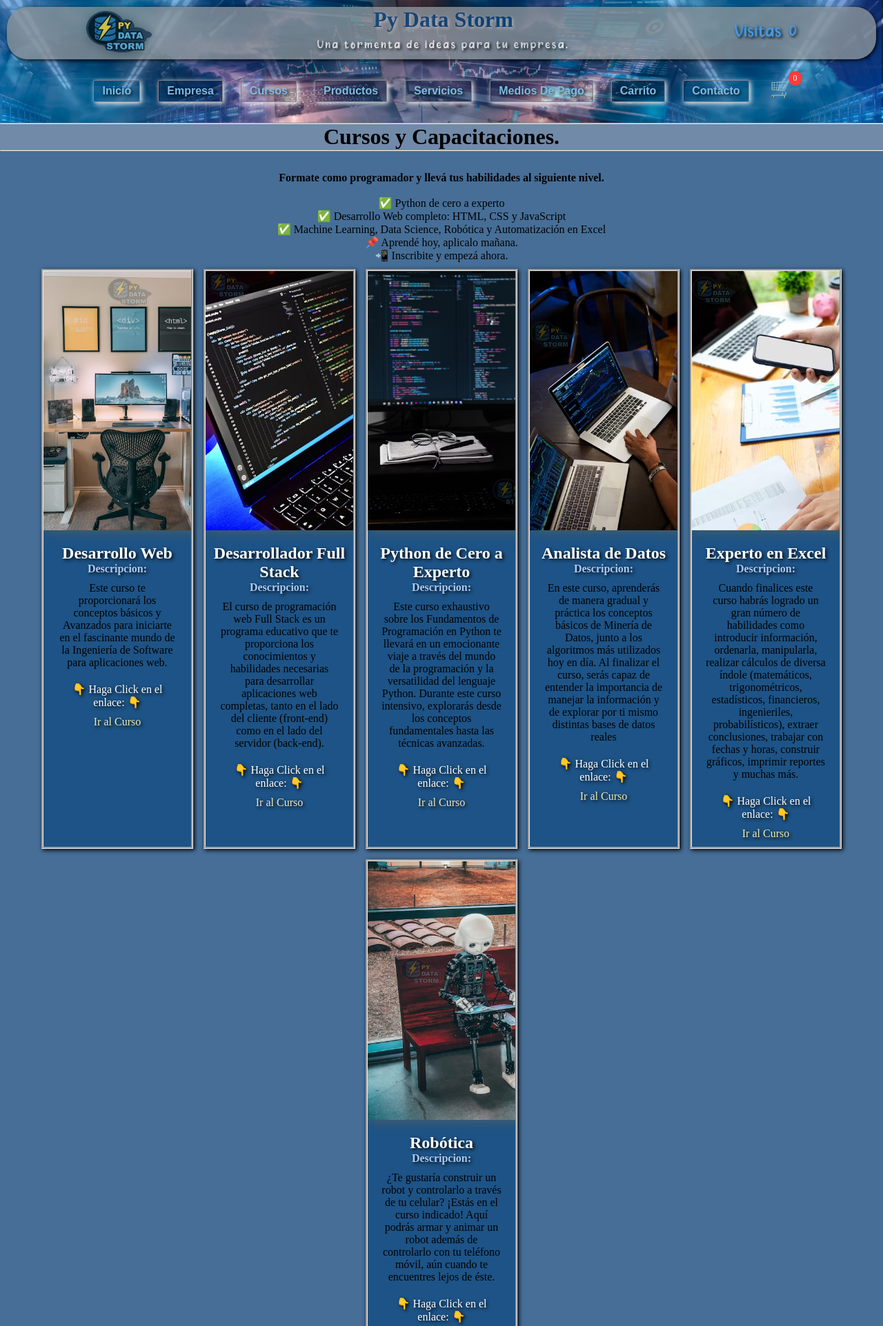
After one commit to FedericoESantos/pydatastorm, a Flask app: page /cursos in a window 1280 px wide. The commit adds this page. Shown: the top 1923 px of the page at 69% size. Run offline with Flask 3, Linux system fonts and the light colour scheme.

Commit message:
agregando cursos

```diff
--- a/app.py
+++ b/app.py
@@ -102,6 +102,10 @@ def inicio():
 @app.route('/empresa')
 def empresa():
     return render_template('empresa.html', title=titulo)
+
+@app.route('/cursos')
+def cursos():
+    return render_template('cursos.html', title=titulo)
 
 # *****************************************************************
 # ****** RUTAS DE DETALLES SOBRE LOS PRODUCTOS Y SERVICIOS ********
@@ -554,5 +558,6 @@ if __name__ == '__main__':
             print(f"Error creando tablas: {e}")
 
     # 🚀 Levanta la app en el puerto que Render espera
-    port = int(os.environ.get('PORT', 5000))  # Render te da el puerto en PORT
-    app.run(host='0.0.0.0', port=port)
+    #port = int(os.environ.get('PORT', 5000))  # Render te da el puerto en PORT
+    #app.run(host='0.0.0.0', port=port)
+    app.run(debug=True)
--- a/static/styles.css
+++ b/static/styles.css
@@ -356,6 +356,7 @@ section .imagen img {
 .medios-contacto .contacto {
     text-align: center;
 }
+
 .medios-contacto .contacto h3 {
     padding: 10px;
 }
@@ -547,10 +548,12 @@ button:hover {
 .titulo-servicios {
     padding: 15px;
 }
+
 .a {
     display: flex;
     justify-content: center;
 }
+
 .aclaracion {
     display: flex;
     flex-direction: column;
@@ -562,16 +565,19 @@ button:hover {
     padding: 10px;
     border-style: double;
 }
+
 .aclaracion strong {
     background-color: #021122;
     color: #57a8f5;
 }
+
 .aclaracion a {
     text-decoration: none;
     color: #104786;
     font-weight: bolder;
     text-shadow: 2px 2px 8px rgb(212, 222, 223);
 }
+
 .servicios {
     display: flex;
     width: 100%;
@@ -908,6 +914,7 @@ td {
     color: #275ca1;
     text-shadow: 2px 2px 5px rgb(202, 198, 198);
 }
+
 .rutas-serv {
     display: flex;
     width: 100%;
@@ -917,6 +924,7 @@ td {
     text-align: center;
     gap: 20px;
 }
+
 .rutas-serv ul {
     list-style: none;
     display: flex;
@@ -927,9 +935,11 @@ td {
     padding: 0;
     margin: 0;
 }
+
 .rutas-serv li {
     margin: 0;
 }
+
 .rutas-serv button {
     padding: 6px 12px;
     font-size: 14px;
@@ -939,9 +949,11 @@ td {
     color: white;
     cursor: pointer;
 }
+
 .rutas-serv button:hover {
     background-color: #063358;
 }
+
 .container-serv {
     display: flex;
     flex-direction: column;
@@ -950,31 +962,146 @@ td {
     padding: 20px;
     background-color: #0c488083;
 }
+
 .seccion {
     justify-content: flex-start;
 }
+
 .seccion h4 {
     padding: 10px;
 }
+
 .seccion span {
     padding: 5px;
     font-size: 18px;
 }
 
+/****************** PAGINA DE CURSOS - INICIO ***********************/
+.cur {
+    display: flex;
+    flex-direction: column;
+    width: 100%;
+    padding: 15px;
+    justify-content: center;
+    align-items: center;
+    background-color: #021122a8;
+}
 
+.cur h2 {
+    color: #f3f6f7;
+    text-align: center;
+    text-shadow: 2px 2px 6px rgb(0, 0, 0);
+    padding: 20px;
+}
 
+.cur .card-cursos {
+    display: flex;
+    width: 100%;
+    flex-wrap: wrap;
+    flex-direction: row;
+    justify-content: space-evenly;
+    gap: 20px;
+}
 
+.cur .card-cursos .card-curso {
+    width: 350px;
+    flex-wrap: wrap;
+    text-shadow: 2px 2px 5px black;
+    border-style: double;
+}
 
+.cur .card-cursos .card-curso img {
+    width: 100%;
+    height: auto;
+}
 
+.cur .card-cursos .card-info h3 {
+    color: #79b2f3;
+    padding: 15px;
+    text-align: center;
+    text-shadow: 2px 2px 5px black;
+}
+.cur .card-cursos .card-info span{
+    color: whitesmoke;
+    text-align: center;
+}
+.cur .card-cursos .card-info span a {
+    text-decoration: none;
+    padding: 20px;
+    color: rgb(241, 241, 193);
+}
+.cur .card-cursos .card-info span a:hover {
+    color: #bcdaf7;
+    text-shadow: 2px 2px 5px black;
+}
 
-
-
-
-
-
-
-
-
+/****************** PAGINA DE CURSOS ***********************/
+.capacitaciones {
+    display: flex;
+    width: 100%;
+    flex-direction: column;
+    padding: 20px;
+    background-color: #0c48806c;
+}
+.capacitaciones span {
+    text-align: center;
+    padding: 10px;
+}
+.capacitaciones .card-contenedor {
+    display: flex;
+    width: 100%;
+    justify-content: center;
+    text-align: center;
+    flex-wrap: wrap;
+    gap: 15px;
+}
+.capacitaciones .card-contenedor .card {
+    display: flex;
+    flex-direction: column;
+    width: 220px;
+    height: auto;
+    overflow: hidden;
+    border-style: groove;
+    background-color: #0c4880b2;
+    text-align: center;
+    box-shadow: 2px 2px 6px black;
+}
+.capacitaciones .card-contenedor .card img {
+    width: 250px;
+    padding-bottom: 10px;
+}
+.capacitaciones .card-contenedor .card .card-info {
+    padding: 10px;
+}
+.capacitaciones .card-contenedor .card .card-info h2 {
+    color: #ffffff;
+    text-shadow: 2px 2px 5px black;
+}
+.capacitaciones .card-contenedor .card .card-info strong {
+    color: #accaf7;
+    text-shadow: 2px 2px 5px black;
+}
+.capacitaciones .card-contenedor .card .card-info span {
+    display: flex;
+    flex-direction: column;
+    padding: 10px;
+}
+.capacitaciones .card-contenedor .card .card-info p {
+    color: #ffffff;
+    padding: 10px;
+    text-shadow: 2px 2px 5px black;
+}
+.capacitaciones .card-contenedor .card .card-info a {
+    text-decoration: none;
+    padding: 10px;
+    color: #f0eab2;
+    text-shadow: 2px 2px 5px black;
+}
+.capacitaciones .card-contenedor .card .card-info a:hover {
+    color: #dab40b;
+    text-shadow: 2px 2px 5px black;
+    font-weight: bolder;
+}
 
 
 
@@ -1159,6 +1286,16 @@ td {
         width: 100%;
         height: auto;
     }
+
+    .cur .card-cursos {
+        flex-direction: column;
+        align-items: center;
+    }
+
+    .cur .card-cursos .card-curso {
+        width: 200px;
+    }
+
 }
 
 @media (max-width: 600px) {
--- a/templates/base.html
+++ b/templates/base.html
@@ -30,6 +30,7 @@
         <nav>
             <a href="{{ url_for('inicio') }}"><button class="btn btn1">Inicio</button></a>
             <a href="{{ url_for('empresa') }}"><button class="btn btn1">Empresa</button></a>
+            <a href="{{ url_for('cursos') }}"><button class="btn btn1">Cursos</button></a>
             <a href="{{ url_for('productos') }}"><button class="btn btn1">Productos</button></a>
             <a href="{{ url_for('servicios') }}"><button class="btn btn1">Servicios</button></a>
             <a href="{{ url_for('mediosPago') }}"><button class="btn btn1">Medios de Pago</button></a>
@@ -70,7 +71,12 @@
                 </li>
                 <strong>
                     <p>|</p>
-                                </strong>
+                <li>
+                    <a href="{{ url_for('cursos') }}">Cursos</a>
+                </li>
+                <strong>
+                    <p>|</p>
+                </strong>
                 <li>
                     <a href="{{ url_for('disenio') }}">Diseño Gráfico</a>
                 </li>
--- /dev/null
+++ b/templates/cursos.html
@@ -0,0 +1,92 @@
+{% extends 'base.html' %}
+
+{% block title %}Cursos | {{ title }}{% endblock %}
+
+{% block content %}
+
+<h1>Cursos y Capacitaciones.</h1>
+<hr>
+<div class="capacitaciones">
+    <span>
+        <strong>Formate como programador y llevá tus habilidades al siguiente nivel. </strong><br> <br>
+        ✅ Python de cero a experto <br>
+        ✅ Desarrollo Web completo: HTML, CSS y JavaScript <br>
+        ✅ Machine Learning, Data Science, Robótica y Automatización en Excel <br>
+
+        📌 Aprendé hoy, aplicalo mañana. <br>
+        📲 Inscribite y empezá ahora.
+    </span>
+
+    <div class="card-contenedor">
+
+        <div class="card">
+            <img src="/static/img/cursos/capacitacion/curso-desWeb.jpg" alt="Desarrollo Web">
+            <div class="card-info">
+                <h2>Desarrollo Web</h2>
+                <strong>Descripcion:</strong>
+                <span>Este curso te proporcionará los conceptos básicos y Avanzados para iniciarte en el fascinante mundo de la Ingeniería de Software para aplicaciones web.</span>
+                <p>👇 Haga Click en el enlace: 👇</p>
+                <a href="https://hotm.art/desarrolloWeb">Ir al Curso</a>
+            </div>
+        </div>
+
+        <div class="card">
+            <img src="/static/img/cursos/capacitacion/curso.wfullStack.jpg" alt="Desarrollo Full Stack">
+            <div class="card-info">
+                <h2>Desarrollador Full Stack</h2>
+                <strong>Descripcion:</strong>
+                <span>El curso de programación web Full Stack es un programa educativo que te proporciona los conocimientos y habilidades necesarias para desarrollar aplicaciones web completas, tanto en el lado del cliente (front-end) como en el lado del servidor (back-end).</span>
+                <p>👇 Haga Click en el enlace: 👇</p>
+                <a href="https://hotm.art/WebFullStack">Ir al Curso</a>
+            </div>
+        </div>
+
+        <div class="card">
+            <img src="/static/img/cursos/capacitacion/cursos-python.jpg" alt="Desarrollo Full Stack">
+            <div class="card-info">
+                <h2>Python de Cero a Experto</h2>
+                <strong>Descripcion:</strong>
+                <span>Este curso exhaustivo sobre los Fundamentos de Programación en Python te llevará en un emocionante viaje a través del mundo de la programación y la versatilidad del lenguaje Python. Durante este curso intensivo, explorarás desde los conceptos fundamentales hasta las técnicas avanzadas.</span>
+                <p>👇 Haga Click en el enlace: 👇</p>
+                <a href="https://hotm.art/pythonInicialAExperto">Ir al Curso</a>
+            </div>
+        </div>
+
+        <div class="card">
+            <img src="/static/img/cursos/capacitacion/cursos-analisisDatos.jpg" alt="Desarrollo Full Stack">
+            <div class="card-info">
+                <h2>Analista de Datos</h2>
+                <strong>Descripcion:</strong>
+                <span>En este curso, aprenderás de manera gradual y práctica los conceptos básicos de Minería de Datos, junto a los algoritmos más utilizados hoy en día. Al finalizar el curso, serás capaz de entender la importancia de manejar la información y de explorar por ti mismo distintas bases de datos reales</span>
+                <p>👇 Haga Click en el enlace: 👇</p>
+                <a href="https://hotm.art/AnalisisDeDatos">Ir al Curso</a>
+            </div>
+        </div>
+
+        <div class="card">
+            <img src="/static/img/cursos/capacitacion/cursos-excel.jpg" alt="Desarrollo Full Stack">
+            <div class="card-info">
+                <h2>Experto en Excel</h2>
+                <strong>Descripcion:</strong>
+                <span>Cuando finalices este curso habrás logrado un gran número de habilidades como introducir información, ordenarla, manipularla, realizar cálculos de diversa índole (matemáticos, trigonométricos, estadísticos, financieros, ingenieriles, probabilísticos), extraer conclusiones, trabajar con fechas y horas, construir gráficos, imprimir reportes y muchas más.</span>
+                <p>👇 Haga Click en el enlace: 👇</p>
+                <a href="https://hotm.art/ExcelAExperto">Ir al Curso</a>
+            </div>
+        </div>
+
+        <div class="card">
+            <img src="/static/img/cursos/capacitacion/cursos-robotica.jpg" alt="Desarrollo Full Stack">
+            <div class="card-info">
+                <h2>Robótica</h2>
+                <strong>Descripcion:</strong>
+                <span>¿Te gustaría construir un robot y controlarlo a través de tu celular? ¡Estás en el curso indicado! Aquí podrás armar y animar un robot además de controlarlo con tu teléfono móvil, aún cuando te encuentres lejos de éste. </span>
+                <p>👇 Haga Click en el enlace: 👇</p>
+                <a href="https://hotm.art/CursoRoboticaInicial">Ir al Curso</a>
+            </div>
+        </div>
+
+    </div>
+
+</div>
+
+{% endblock %}
```
Also changed, not shown: templates/inicio.html (+33 -2 lines), static/img/cursos/capacitacion/curso-desWeb.jpg (added), static/img/cursos/capacitacion/curso.wfullStack.jpg (added), static/img/cursos/capacitacion/cursos-analisisDatos.jpg (added), static/img/cursos/capacitacion/cursos-excel.jpg (added), static/img/cursos/capacitacion/cursos-python.jpg (added), static/img/cursos/capacitacion/cursos-robotica.jpg (added), static/img/cursos/cursos-inicio.jpg (added).
